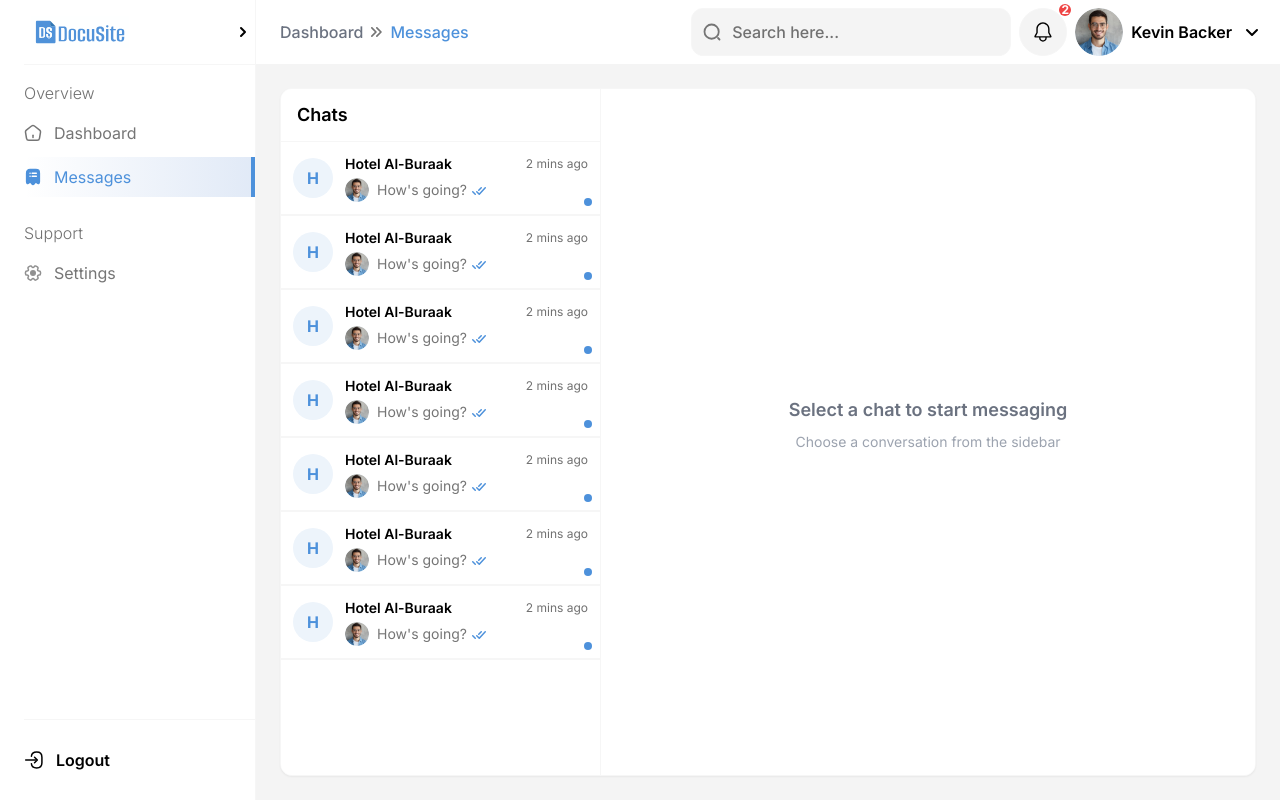
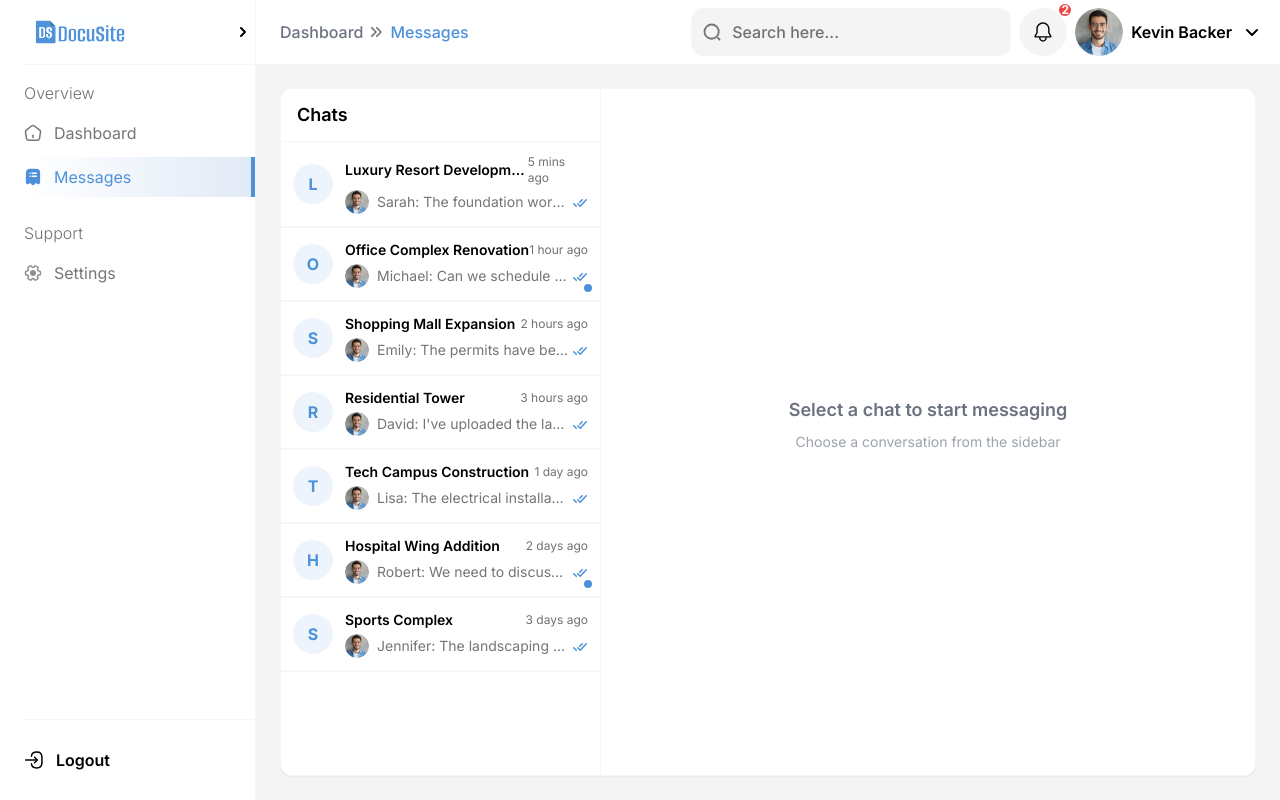
Before and after one commit to Faizaanchaudary/Docusite-Frontend, a Next.js app: page /dashboard/messages in a window 1280 px wide. Built offline with nearby package versions, Linux system fonts and the light colour scheme.

Commit message:
Group Chat + Member

```diff
--- a/components/messages/ChatArea.tsx
+++ b/components/messages/ChatArea.tsx
@@ -41,7 +41,16 @@ const ChatArea: React.FC<ChatAreaProps> = ({ selectedChat, messages, onSendMessa
               <ArrowLeft className="w-5 h-5 text-gray-600" />
             </button>
           )}
-          <h2 className="text-lg font-bold text-black">Hotel Al Burak</h2>
+          <h2 className="text-lg font-bold text-black">
+            {selectedChat === '1' && 'Luxury Resort Development'}
+            {selectedChat === '2' && 'Office Complex Renovation'}
+            {selectedChat === '3' && 'Shopping Mall Expansion'}
+            {selectedChat === '4' && 'Residential Tower'}
+            {selectedChat === '5' && 'Tech Campus Construction'}
+            {selectedChat === '6' && 'Hospital Wing Addition'}
+            {selectedChat === '7' && 'Sports Complex'}
+            {!selectedChat && 'Select a Project Chat'}
+          </h2>
         </div>
       </div>
 
--- a/components/messages/ChatSidebar.tsx
+++ b/components/messages/ChatSidebar.tsx
@@ -9,70 +9,70 @@ interface ChatSidebarProps {
 }
 
 const ChatSidebar: React.FC<ChatSidebarProps> = ({ selectedChat, onChatSelect, onClose }) => {
-  // Sample chat data
+  // Sample chat data with realistic project group chats
   const chats = [
     {
       id: '1',
-      name: 'Hotel Al-Buraak',
-      avatar: 'H',
-      lastMessage: "How's going?",
-      timestamp: '2 mins ago',
+      name: 'Luxury Resort Development',
+      avatar: 'L',
+      lastMessage: "Sarah: The foundation work is progressing well. We should have the concrete poured by Friday.",
+      timestamp: '5 mins ago',
       isRead: true,
-      hasUnread: true
+      hasUnread: false
     },
     {
       id: '2',
-      name: 'Hotel Al-Buraak',
-      avatar: 'H',
-      lastMessage: "How's going?",
-      timestamp: '2 mins ago',
+      name: 'Office Complex Renovation',
+      avatar: 'O',
+      lastMessage: "Michael: Can we schedule a site visit for next Tuesday?",
+      timestamp: '1 hour ago',
       isRead: true,
       hasUnread: true
     },
     {
       id: '3',
-      name: 'Hotel Al-Buraak',
-      avatar: 'H',
-      lastMessage: "How's going?",
-      timestamp: '2 mins ago',
+      name: 'Shopping Mall Expansion',
+      avatar: 'S',
+      lastMessage: "Emily: The permits have been approved! 🎉",
+      timestamp: '2 hours ago',
       isRead: true,
-      hasUnread: true
+      hasUnread: false
     },
     {
       id: '4',
-      name: 'Hotel Al-Buraak',
-      avatar: 'H',
-      lastMessage: "How's going?",
-      timestamp: '2 mins ago',
+      name: 'Residential Tower',
+      avatar: 'R',
+      lastMessage: "David: I've uploaded the latest blueprints to the project folder.",
+      timestamp: '3 hours ago',
       isRead: true,
-      hasUnread: true
+      hasUnread: false
     },
     {
       id: '5',
-      name: 'Hotel Al-Buraak',
-      avatar: 'H',
-      lastMessage: "How's going?",
-      timestamp: '2 mins ago',
+      name: 'Tech Campus Construction',
+      avatar: 'T',
+      lastMessage: "Lisa: The electrical installation is complete. Ready for inspection.",
+      timestamp: '1 day ago',
       isRead: true,
-      hasUnread: true
+      hasUnread: false
     },
     {
       id: '6',
-      name: 'Hotel Al-Buraak',
+      name: 'Hospital Wing Addition',
       avatar: 'H',
-      lastMessage: "How's going?",
-      timestamp: '2 mins ago',
+      lastMessage: "Robert: We need to discuss the budget allocation for medical equipment.",
+      timestamp: '2 days ago',
       isRead: true,
       hasUnread: true
     },
     {
       id: '7',
-      name: 'Hotel Al-Buraak',
-      avatar: 'H',
-      lastMessage: "How's going?",
-      timestamp: '2 mins ago',
+      name: 'Sports Complex',
+      avatar: 'S',
+      lastMessage: "Jennifer: The landscaping design has been finalized.",
+      timestamp: '3 days ago',
       isRead: true,
-      hasUnread: true
+      hasUnread: false
     }
   ];
 
--- a/components/messages/MessageBubble.tsx
+++ b/components/messages/MessageBubble.tsx
@@ -9,6 +9,7 @@ interface Message {
   timestamp: string;
   avatar?: string;
   isRead?: boolean;
+  senderName?: string;
 }
 
 interface MessageBubbleProps {
@@ -31,6 +32,11 @@ const MessageBubble: React.FC<MessageBubbleProps> = ({ message }) => {
   return (
     <div className={`flex ${isOutgoing ? "justify-end" : "justify-start"}`}>
       <div className={`flex flex-col ${isOutgoing ? "items-end" : "items-start"} max-w-xs lg:max-w-md`}>
+        {/* Sender Name for incoming messages */}
+        {!isOutgoing && message.senderName && (
+          <span className="text-xs text-text-gray mb-1 font-medium">{message.senderName}</span>
+        )}
+
         {/* Message Bubble */}
         <div
           className={`px-4 py-2 rounded-xl ${
@@ -46,7 +52,7 @@ const MessageBubble: React.FC<MessageBubbleProps> = ({ message }) => {
           <span className="text-xs text-placeholder-gray">
             {message.timestamp}
           </span>
-            <CheckIcon className="w-4 h-4 text-action" />
+            {isOutgoing && <CheckIcon className="w-4 h-4 text-action" />}
           </div>
           <Avatar
             src={message.avatar}
--- a/components/project/DocumentViewer.tsx
+++ b/components/project/DocumentViewer.tsx
@@ -545,7 +545,7 @@ const DocumentViewer = forwardRef<{ undo: () => void; redo: () => void; addImage
             {annotation.type === 'text' && (
               <div className="relative group">
                 <div
-                  className={`bg-white border-2 text-sm cursor-text overflow-hidden transition-all duration-200 flex items-center justify-start ${
+                  className={`bg-transparent border-2 text-sm cursor-text overflow-hidden transition-all duration-200 flex items-center justify-start ${
                     editingAnnotationId === annotation.id
                       ? 'border-blue-500 shadow-lg'
                       : 'border-blue-400 hover:border-blue-500 hover:shadow-md'
--- a/lib/validation.ts
+++ b/lib/validation.ts
@@ -46,8 +46,7 @@ export const createProjectSchema = Yup.object({
   deadline: Yup.string()
     .required('Deadline is required'),
   members: Yup.array()
-    .of(Yup.string())
-    .min(1, 'At least one member must be assigned'),
+    .of(Yup.string()),
   viewAccess: Yup.boolean(),
   editAccess: Yup.boolean()
 });
--- a/pages/dashboard/index.tsx
+++ b/pages/dashboard/index.tsx
@@ -210,16 +210,18 @@ export default function Dashboard() {
       id: Date.now().toString(), // Simple ID generation
       name: projectData.title,
       location: projectData.location,
-      team: projectData.members.map((member: string) => '/avatar.png'), // Use placeholder avatars
+      team: projectData.members && projectData.members.length > 0
+        ? projectData.members.map((member: string) => '/avatar.png')
+        : [], // Handle empty members array
       lastUpdatedTime: 'Just now',
       assignedTo: 'You',
       deadlineDate: projectData.deadline,
       progress: 0,
-      status: 'all',
+      status: 'in-progress',
       clientName: projectData.clientName,
       projectOwner: 'You',
       deadline: projectData.deadline,
-      members: projectData.members.length
+      members: projectData.members ? projectData.members.length : 0
     };
 
     setProjects(prevProjects => [...prevProjects, newProject]);
--- a/pages/dashboard/messages.tsx
+++ b/pages/dashboard/messages.tsx
@@ -10,6 +10,7 @@ interface Message {
   timestamp: string;
   avatar?: string;
   isRead?: boolean;
+  senderName?: string;
 }
 
 export default function Messages() {
@@ -19,30 +20,49 @@ export default function Messages() {
     {
       id: '1',
       type: 'date',
-      content: 'Yesterday',
+      content: 'Today',
       timestamp: ''
     },
     {
       id: '2',
       type: 'incoming',
-      content: 'Hello there! Hope you are doing well',
-      timestamp: '12:22 am',
+      content: 'Good morning team! The foundation work is progressing well. We should have the concrete poured by Friday.',
+      timestamp: '9:15 am',
+      avatar: '/avatar.png',
+      isRead: true,
+      senderName: 'Sarah Johnson'
+    },
+    {
+      id: '3',
+      type: 'incoming',
+      content: 'The weather forecast looks good for the next few days, so we should be able to stay on schedule.',
+      timestamp: '9:16 am',
+      avatar: '/avatar.png',
+      isRead: true,
+      senderName: 'Michael Chen'
+    },
+    {
+      id: '4',
+      type: 'outgoing',
+      content: "That's great news! I'll make sure the concrete delivery is scheduled for Thursday morning.",
+      timestamp: '9:18 am',
       avatar: '/avatar.png',
       isRead: true
     },
     {
-      id: '3',
+      id: '5',
       type: 'incoming',
-      content: 'Lorem ipsum dolor sit amet, consectetur adipiscing elit, sed do eiusmod tempor incididunt',
-      timestamp: '12:22 am',
+      content: 'Perfect! I\'ve also uploaded the latest progress photos to the project folder. The structural engineer will be visiting tomorrow.',
+      timestamp: '9:20 am',
       avatar: '/avatar.png',
-      isRead: true
+      isRead: true,
+      senderName: 'Emily Rodriguez'
     },
     {
-      id: '4',
+      id: '6',
       type: 'outgoing',
-      content: "I'm doing good",
-      timestamp: '12:22 am',
+      content: 'Thanks for the update. I\'ll review the photos and prepare the inspection checklist.',
+      timestamp: '9:22 am',
       avatar: '/avatar.png',
       isRead: true
     }
@@ -83,18 +103,35 @@ export default function Messages() {
 
       setMessages(prev => [...prev, newMessage]);
 
-      // Simulate a response from the other person after a short delay
+      // Simulate realistic responses based on project context
       setTimeout(() => {
+        const responses = [
+          "Got it! I'll update the project timeline accordingly.",
+          "Perfect! I've noted that in the project notes.",
+          "Thanks for the update. I'll share this with the rest of the team.",
+          "Excellent! This will help us stay on track with the deadline.",
+          "I'll make sure to follow up on that. Thanks for keeping us informed!",
+          "Great point! I'll add this to our next team meeting agenda.",
+          "Understood. I'll coordinate with the suppliers on this.",
+          "Perfect timing! This aligns with our project milestones."
+        ];
+
+        const randomResponse = responses[Math.floor(Math.random() * responses.length)];
+
+        const teamMembers = ['Sarah Johnson', 'Michael Chen', 'Emily Rodriguez', 'David Kim', 'Lisa Wang', 'Robert Taylor', 'Jennifer Lee'];
+        const randomMember = teamMembers[Math.floor(Math.random() * teamMembers.length)];
+
         const responseMessage: Message = {
           id: generateMessageId(),
           type: 'incoming',
-          content: 'Thanks for your message! I\'ll get back to you soon.',
+          content: randomResponse,
           timestamp: getCurrentTimestamp(),
           avatar: '/avatar.png',
-          isRead: true
+          isRead: true,
+          senderName: randomMember
         };
         setMessages(prev => [...prev, responseMessage]);
-      }, 1000);
+      }, 1500);
     }
   };
 
```
